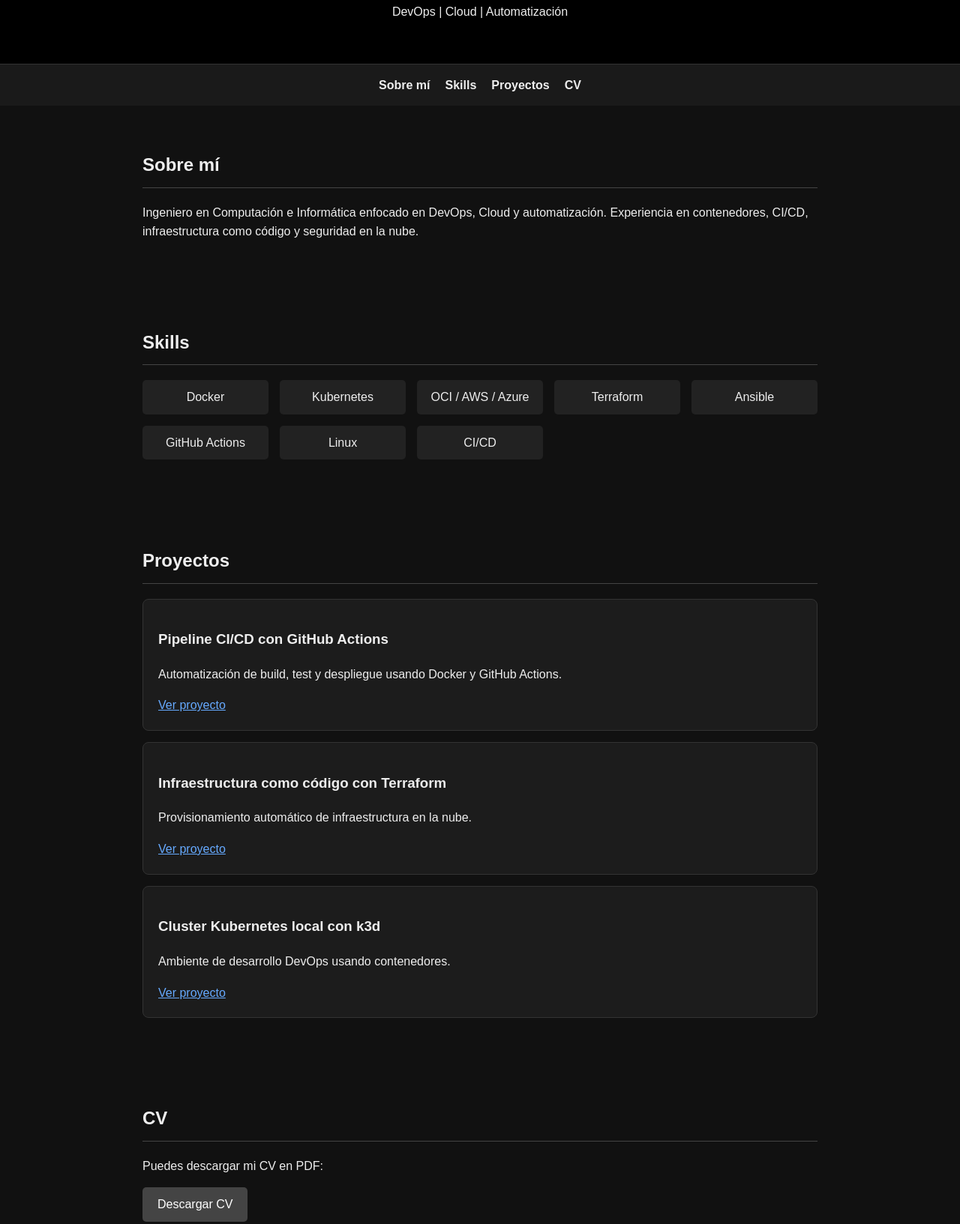
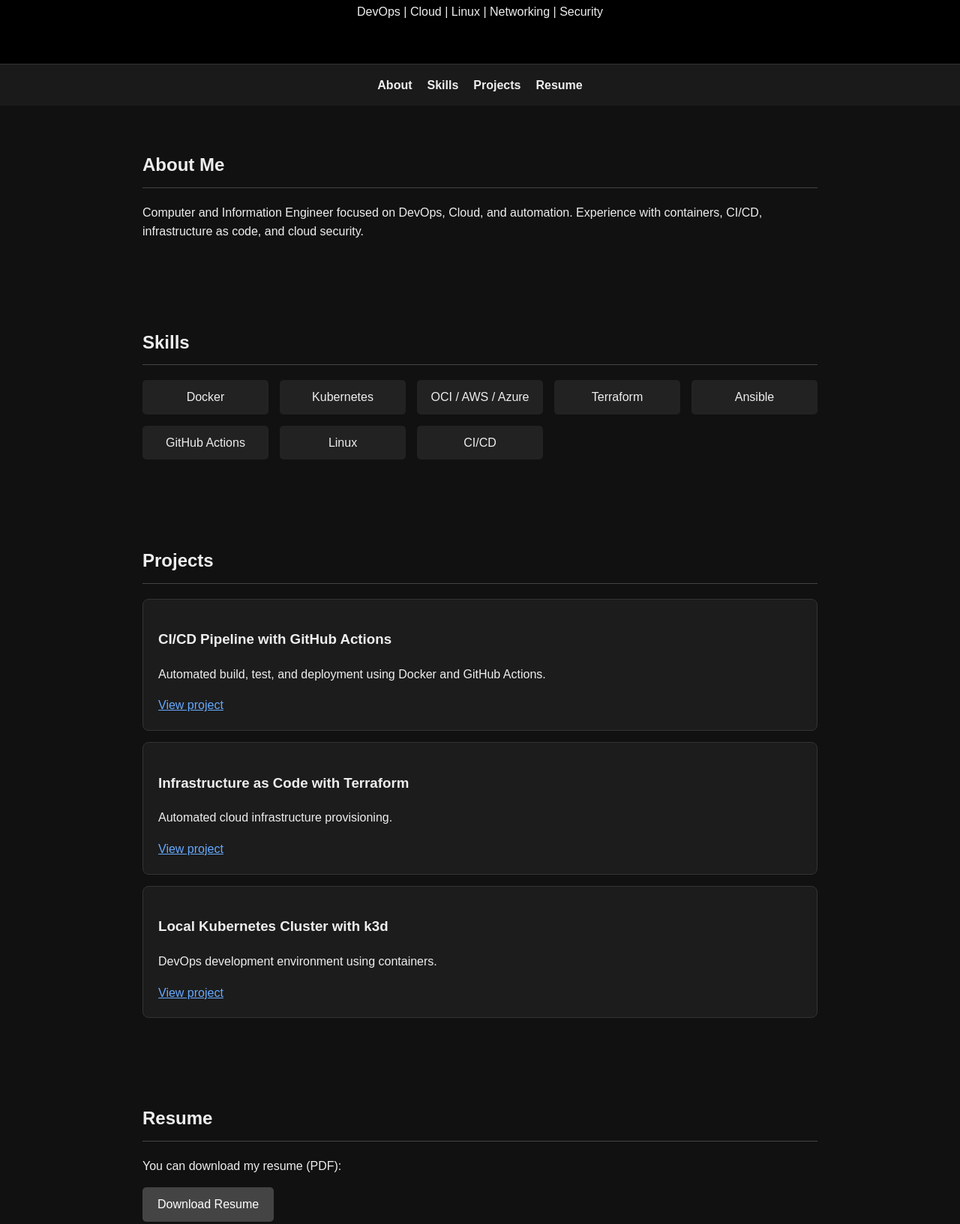
Before and after one commit to FeMedinaRe/mywebsite.github.io, a plain HTML site: page index.html in a window 1280 px wide. Shown: the part 131-1764 px from the top of the page at 75% size. Drawn offline with Linux system fonts and the light colour scheme.

Commit message:
translate and change of license

```diff
--- a/index.html
+++ b/index.html
@@ -1,5 +1,5 @@
 <!DOCTYPE html>
-<html lang="es">
+<html lang="en">
 <head>
     <meta charset="UTF-8">
     <meta name="viewport" content="width=device-width, initial-scale=1.0">
@@ -10,23 +10,23 @@
 
 <header>
     <h1>Felipe</h1>
-    <p>DevOps | Cloud | Automatización</p>
+    <p>DevOps | Cloud | Linux | Networking | Security</p>
 </header>
 
 <nav>
-    <a href="#sobre-mi">Sobre mí</a>
+    <a href="#sobre-mi">About</a>
     <a href="#skills">Skills</a>
-    <a href="#proyectos">Proyectos</a>
-    <a href="#cv">CV</a>
+    <a href="#proyectos">Projects</a>
+    <a href="#cv">Resume</a>
 </nav>
 
 <section id="sobre-mi">
-    <h2>Sobre mí</h2>
+    <h2>About Me</h2>
     <p>
-        Ingeniero en Computación e Informática enfocado en DevOps, Cloud y automatización.
-        Experiencia en contenedores, CI/CD, infraestructura como código y seguridad en la nube.
+        Computer and Information Engineer focused on DevOps, Cloud, and automation.
+        Experience with containers, CI/CD, infrastructure as code, and cloud security.
     </p>
-</section>
+    </section>
 
 <section id="skills">
     <h2>Skills</h2>
@@ -43,45 +43,22 @@
 </section>
 
 <section id="proyectos">
-    <h2>Proyectos</h2>
-    <div id="project-list">Cargando proyectos...</div>
-</section>
+    <h2>Projects</h2>
+    <div id="project-list">Loading projects...</div>
+    </section>
 
 <section id="cv">
-    <h2>CV</h2>
-    <p>Puedes descargar mi CV en PDF:</p>
-    <a class="btn" href="cv.pdf" target="_blank">Descargar CV</a>
-</section>
+    <h2>Resume</h2>
+    <p>You can download my resume (PDF):</p>
+    <a class="btn" href="cv.pdf" target="_blank">Download Resume</a>
+    </section>
 
 <footer>
     <p>© 2025 Felipe – DevOps & Cloud</p>
+    <p><a href="LICENSE" target="_blank">Code: MIT</a> · <a href="LICENSE-Content" target="_blank">Content: CC BY 4.0</a></p>
 </footer>
 
-<script>
-async function loadProjects() {
-    try {
-        const res = await fetch("projects.json");
-        const projects = await res.json();
-        const container = document.getElementById("project-list");
-        container.innerHTML = "";
-
-        projects.forEach(p => {
-            const item = document.createElement("div");
-            item.className = "project";
-            item.innerHTML = `
-                <h3>${p.name}</h3>
-                <p>${p.desc}</p>
-                <a href="${p.link}" target="_blank">Ver proyecto</a>
-            `;
-            container.appendChild(item);
-        });
-    } catch {
-        document.getElementById("project-list").innerText = "No se pudieron cargar los proyectos.";
-    }
-}
-
-loadProjects();
-</script>
+<script src="script.js" defer></script>
 
 </body>
 </html>
--- a/projects.json
+++ b/projects.json
@@ -1,17 +1,17 @@
 [
     {
-        "name": "Pipeline CI/CD con GitHub Actions",
-        "desc": "Automatización de build, test y despliegue usando Docker y GitHub Actions.",
+        "name": "CI/CD Pipeline with GitHub Actions",
+        "desc": "Automated build, test, and deployment using Docker and GitHub Actions.",
         "link": "https://github.com/tu-usuario/tu-repo"
     },
     {
-        "name": "Infraestructura como código con Terraform",
-        "desc": "Provisionamiento automático de infraestructura en la nube.",
+        "name": "Infrastructure as Code with Terraform",
+        "desc": "Automated cloud infrastructure provisioning.",
         "link": "https://github.com/tu-usuario/terraform-iac-example"
     },
     {
-        "name": "Cluster Kubernetes local con k3d",
-        "desc": "Ambiente de desarrollo DevOps usando contenedores.",
+        "name": "Local Kubernetes Cluster with k3d",
+        "desc": "DevOps development environment using containers.",
         "link": "https://github.com/tu-usuario/k3d-lab"
     }
 ]
--- /dev/null
+++ b/script.js
@@ -0,0 +1,23 @@
+async function loadProjects() {
+    try {
+        const res = await fetch("projects.json");
+        const projects = await res.json();
+        const container = document.getElementById("project-list");
+        container.innerHTML = "";
+
+        projects.forEach(p => {
+            const item = document.createElement("div");
+            item.className = "project";
+            item.innerHTML = `
+                <h3>${p.name}</h3>
+                <p>${p.desc}</p>
+                <a href="${p.link}" target="_blank">View project</a>
+            `;
+            container.appendChild(item);
+        });
+    } catch {
+        document.getElementById("project-list").innerText = "Could not load projects.";
+    }
+}
+
+loadProjects();
```
Also changed, not shown: 3 other files.
